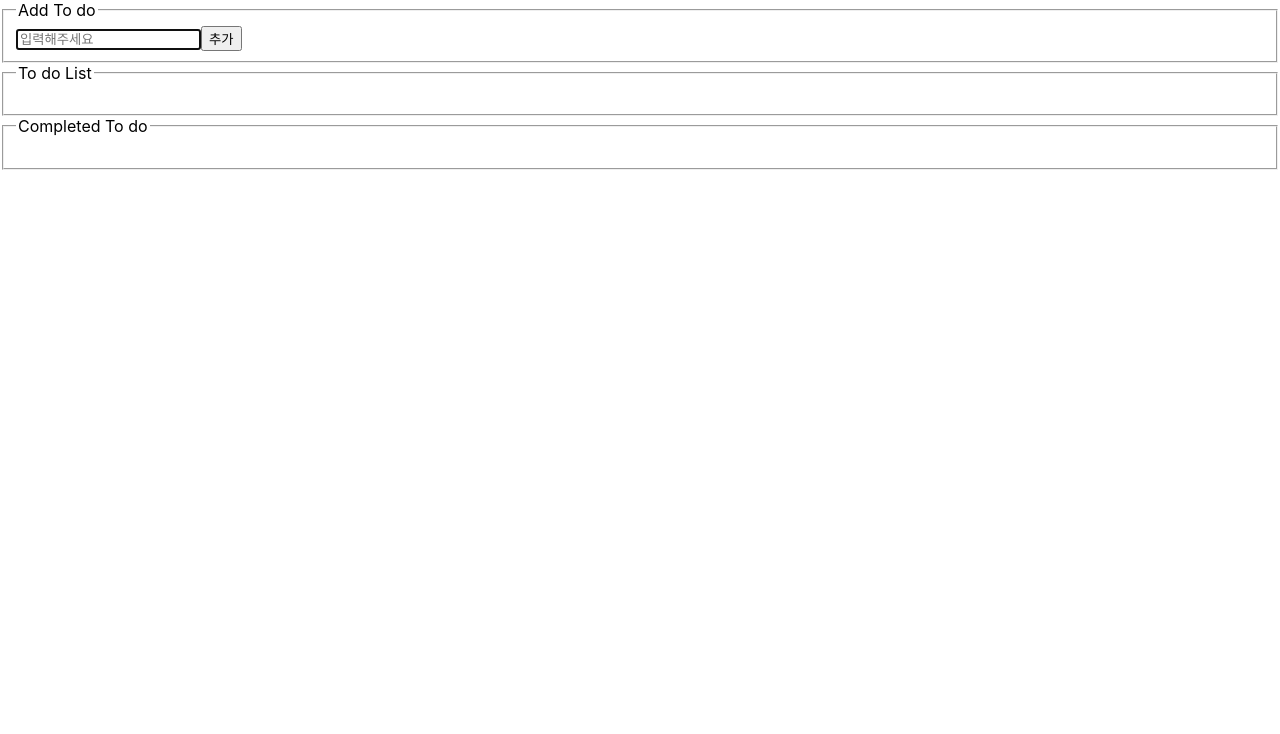
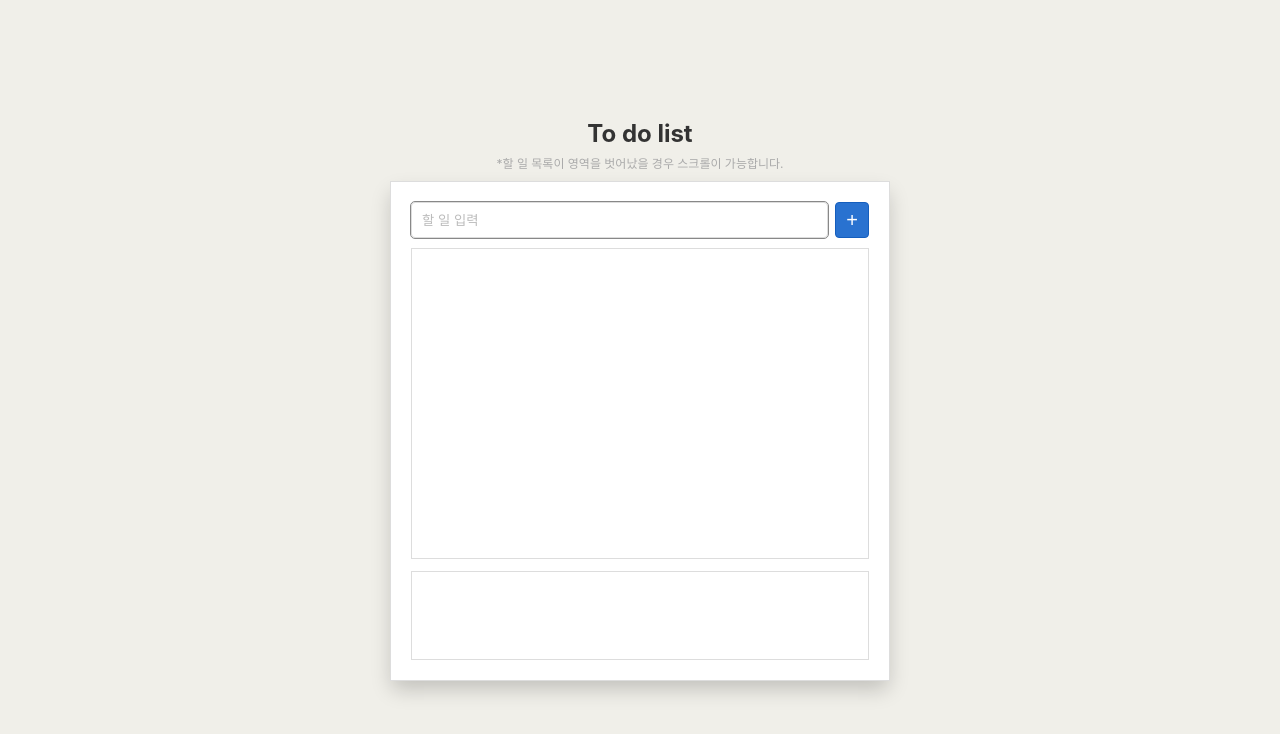
Before and after one commit to eziquexx/jelee-project-react-todoList, a React (Create React App) app: page / in a window 1280 px wide. Shown: the top 734 px of the page. Built offline with nearby package versions, Linux system fonts and the light colour scheme; the HTML template or start-up script is replaced by a standard one.

Commit message:
todo list 스타일 작업 fin

```diff
--- a/src/App.css
+++ b/src/App.css
@@ -1,38 +1,31 @@
-.App {
-  text-align: center;
+* {
+  padding: 0;
+  margin: 0;
+  box-sizing: border-box;
 }
-
-.App-logo {
-  height: 40vmin;
-  pointer-events: none;
+body {
+  background-color: #f0efe9;
 }
-
-@media (prefers-reduced-motion: no-preference) {
-  .App-logo {
-    animation: App-logo-spin infinite 20s linear;
-  }
+::-webkit-scrollbar {
+  width: 0;
 }
-
-.App-header {
-  background-color: #282c34;
-  min-height: 100vh;
-  display: flex;
-  flex-direction: column;
-  align-items: center;
-  justify-content: center;
-  font-size: calc(10px + 2vmin);
-  color: white;
+.checkInput input + label {
+  width: 12px;
+  height: 12px;
+  margin-top: 4px;
+  border: 2px solid #bbb;
+  display: inline-block;
+  vertical-align: middle;
+  user-select: none /* 드래그 금지 */
 }
-
-.App-link {
-  color: #61dafb;
+.checkInput:hover input + label {
+  border-color: #6eceab;
 }
-
-@keyframes App-logo-spin {
-  from {
-    transform: rotate(0deg);
-  }
-  to {
-    transform: rotate(360deg);
-  }
+.checkInput input + label + label {
+  display: inline-block;
+  font-size: 16px;
+  top: 4px;
+  position: relative;
+  margin-left: 8px;
+  width: 92%;
 }
--- a/src/App.js
+++ b/src/App.js
@@ -1,20 +1,101 @@
 import { useState, useRef, useEffect } from 'react';
+import './App.css';
+import styled from 'styled-components';
 import TodoListInput from './components/TodoListInput';
 import TodoCompInput from './components/TodoCompInput';
-import styled from 'styled-components';
 
-const AllContainer = styled.div`
-  width: 50%;
+const Container = styled.div`
+  width: 100%;
+  height: 100vh;
+  position: relative;
+  display: flex;
+  flex-direction: column;
+  justify-content: center;
+  align-items: center;
+  box-sizing: border-box;
+`
+const H2 = styled.h2`
+  color: #333;
+  margin-bottom: 6px;
+`
+const P = styled.p`
+  font-size: 12px;
+  color: #aaa;
+  margin-bottom: 10px;
+`
+const FormContainer = styled.div`
+  width: 500px;
+  height: 500px;
+  position: relative;
+  padding: 20px;
+  display: flex;
+  justify-content: flex-start;
+  flex-direction: column;
+  box-sizing: border-box;
+  background-color: #fff;
+  border: 1px solid #dddddd;
+  box-shadow: 0px 10px 20px -2px rgba(0, 0, 0, 0.2);
+`
+const FormWrap = styled.div`
+  width: 100%;
+  height: auto;
+  box-sizing: border-box;
+  border: 1px solid #ddd;
+  &:not(:last-child) {
+    margin-bottom: 12px;
+  }
+`
+const Form = styled.form`
+  width: 100%;
+  height: auto;
+  display: block;
+  padding: 10px;
+  box-sizing: border-box;
+`
+const Fieldset = styled.fieldset`
+  width: 100%;
   height: auto;
   position: relative;
   display: flex;
+  justify-content: space-between;
+  border: 0;
 `
-
-const Form = styled.form`
+const Ul = styled.ul`
   width: 100%;
-  height: auto;
-  form:not(:last-child) {
-    margin-bottom: 30px;
+  display: block;
+`
+const Legend = styled.legend`
+  display: none;
+  font-size: 18px;
+  font-weight: 600;
+  color: #222;
+`
+const Input = styled.input`
+  display: block;
+  width: 91%;
+  heigth: auto;
+  padding: 10px 10px 8px;
+  line-height: 120%;
+  border-radius: 4px;
+  border: 1px solid #dddddd;
+  box-sizing: border-box;
+  &:focus {
+    outline: 1px solid #888888;
+  }
+  &::placeholder {
+    color: #bbb;
+  }
+`
+const AddButton = styled.button`
+  padding: 2px 10px;
+  font-size: 20px;
+  border: 1px solid #155ebd;
+  color: #fff;
+  border-radius: 4px;
+  background-color: #2972d0;
+  cursor: pointer;
+  &:hover {
+    background-color: #155ebd;
   }
 `
 
@@ -33,8 +114,6 @@ function App() {
 
   // 완료된 todo 담을 배열
   const [compTodo, setCompTodo] = useState([]);
-  // const [compTodoList, setCompTodoList] = useState([]);
-  // console.log(compTodo);
 
   // input에 포커스 시키기
   const textInput = useRef(null);
@@ -71,12 +150,8 @@ function App() {
     // setCompTodoList(...compTodoList, compTodo);
   }
   useEffect( () => {
-    // console.log('todoList현재값', todoList);
-    // console.log('todoList타입', typeof todoList);
     console.log('compTodo현재값', compTodo);
     console.log('compTodo타입', typeof compTodo);
-  //   console.log('compTodoList현재값', compTodoList);
-  //   console.log('compTodoList타입', typeof compTodoList);
   }, [compTodo])
 
   const deleteCompList = (id) => {
@@ -85,28 +160,31 @@ function App() {
   }
 
   return (
-    <div>
-      <div>
-        <Form onSubmit={ addList }>
-          <fieldset>
-            <legend>Add To do</legend>
-            <input
+    <Container>
+      <H2>To do list</H2>
+      <P>*할 일 목록이 영역을 벗어났을 경우 스크롤이 가능합니다.</P>
+      <FormContainer>
+        <FormWrap style={{ marginBottom: '10px', border: '0' }}>
+          <Form onSubmit={ addList } style={{ padding: '0' }}>
+            <Fieldset>
+              <Legend style={{ display: 'none' }}>Add To do</Legend>
+              <Input
                 type='text'
                 value={ listText }
                 ref={ textInput }
-              placeholder='입력해주세요'
+                placeholder='할 일 입력'
                 onChange={ changeListText }
-            ></input>
-            <button>추가</button>
-          </fieldset>
+              ></Input>
+              <AddButton>+</AddButton>
+            </Fieldset>
           </Form>
-      </div>
+        </FormWrap>
 
-      <div>
-        <Form>
-          <fieldset>
-            <legend>To do List</legend>
-            <ul>
+        <FormWrap style={{ height: '70%', overflowY: 'scroll' }}>
+          <Form onSubmit={ e => e.preventDefault() }>
+            <Fieldset>
+              <Legend style={{ marginBottom: '10px' }}>List</Legend>
+              <Ul>
                 {
                   todoList.map( (list) => {
                     return (
@@ -114,22 +192,23 @@ function App() {
                         key={ list.id  }
                         id={ list.id }
                         text={ list.text }
+                        btnText="-"
                         deleteFunc_1={ deleteTodoList }
                         checkFunc_1={ checkedTodoList }
                       />
                     )
                   } )
                 }
-            </ul>
-          </fieldset>
+              </Ul>
+            </Fieldset>
           </Form>
-      </div>
+        </FormWrap>
 
-      <div>
-        <Form>
-          <fieldset>
-            <legend>Completed To do</legend>
-            <ul>
+        <FormWrap style={{ height: '20%', overflowY: 'scroll' }}>
+          <Form onSubmit={ e => e.preventDefault() }>
+            <Fieldset>
+              <Legend>Completed To do</Legend>
+              <Ul>
                 {
                   compTodo.map( (list) => {
                     return (
@@ -137,16 +216,18 @@ function App() {
                         key={ list.id }
                         id={ list.id }
                         text={ list.text }
+                        btnText="-"
                         deleteFunc_3={ deleteCompList }
                       />
                     )
                   } )
                 }
-            </ul>
-          </fieldset>
+              </Ul>
+            </Fieldset>
           </Form>
-      </div>
-    </div>
+        </FormWrap>
+      </FormContainer>
+    </Container>
   );
 }
 
--- a/src/components/TodoCompInput.jsx
+++ b/src/components/TodoCompInput.jsx
@@ -1,15 +1,46 @@
+import styled from "styled-components";
+
+const LiStyle = styled.li`
+  width: 100%;
+  position: relative;
+  display: flex;
+  justify-content: space-between;
+  list-style: none;
+  padding: 0;
+  margin: 0;
+  color: #aaa;
+  &:not(:last-child) {
+    margin-bottom: 12px;
+  }
+`
+const P = styled.p`
+  text-decoration: line-through;
+`
+const DelButtonStyle = styled.button`
+  padding: 2px 10px;
+  font-size: 20px;
+  border: 1px solid #c53a3a;
+  color: #fff;
+  border-radius: 4px;
+  background-color: #e44d4d;
+  cursor: pointer;
+  &:hover {
+    background-color: #c53a3a;
+  }
+`
+
 function TodoCompInput(props) {
-  // const [test, setTest] = useState(props);
-  console.log('props로 받은 compTodo 값', props);
+  // console.log('props로 받은 compTodo 값', props);
   const deleteFunc_4= () => {
     props.deleteFunc_3(props.id);
   }
+  const {btnText} = props;
 
   return (
-      <li key={props.id} >
-        <p id={props.id}>{props.text}</p>
-        <button onClick={ deleteFunc_4 }>삭제</button>
-      </li>
+      <LiStyle key={props.id} >
+        <P id={props.id}>{props.text}</P>
+        <DelButtonStyle onClick={ deleteFunc_4 }>{btnText || "button"}</DelButtonStyle>
+      </LiStyle>
   );
 }
 
--- a/src/components/TodoListInput.jsx
+++ b/src/components/TodoListInput.jsx
@@ -1,12 +1,45 @@
 import { useEffect, useState } from "react";
+import styled from "styled-components";
+
+const LiStyle = styled.li`
+  width: 100%;
+  position: relative;
+  display: flex;
+  justify-content: space-between;
+  list-style: none;
+  padding: 0;
+  margin: 0;
+  cursor: pointer;
+  &:not(:last-child) {
+    margin-bottom: 12px;
+  }
+`
+const Div = styled.div`
+  width: 100%;
+`
+const CheckInputStyle = styled.input`
+  display: none;
+`
+const DelButtonStyle = styled.button`
+  padding: 2px 10px;
+  font-size: 20px;
+  border: 1px solid #c53a3a;
+  color: #fff;
+  border-radius: 4px;
+  background-color: #e44d4d;
+  cursor: pointer;
+  &:hover {
+    background-color: #c53a3a;
+  }
+`
+
 
 function TodoListInput(props) {
   const [visible, setVisible] = useState(false);
   const [test, setTest] = useState();
-  // 체크되면 해당 id값을 불러오기.
-  // 체크된 id값을 comp변수에 담기
+  const { btnText } = props;
+
   useEffect( () => {
-    // console.log('현재 check상황', visible);
     setTest(props)
     checkFunc_2();
   }, [visible])
@@ -22,16 +55,19 @@ function TodoListInput(props) {
   }
 
   return (
-      <li key={props.id} >
-        <input
+      <LiStyle key={props.id} className="checkInput">
+        <Div>
+          <CheckInputStyle
             type="checkbox"
             id={props.id}
             checked={ visible }
             onChange={ (e) => setVisible(e.target.checked) }
           />
+          <label htmlFor={props.id}></label>
           <label htmlFor={props.id}>{props.text}</label>
-        <button onClick={ deleteFunc_2 }>삭제</button>
-      </li>
+        </Div>
+        <DelButtonStyle onClick={ deleteFunc_2 } >{btnText || "button"}</DelButtonStyle>
+      </LiStyle>
   );
 }
 
```
Lines whose indentation alone changed are shown as unchanged.
